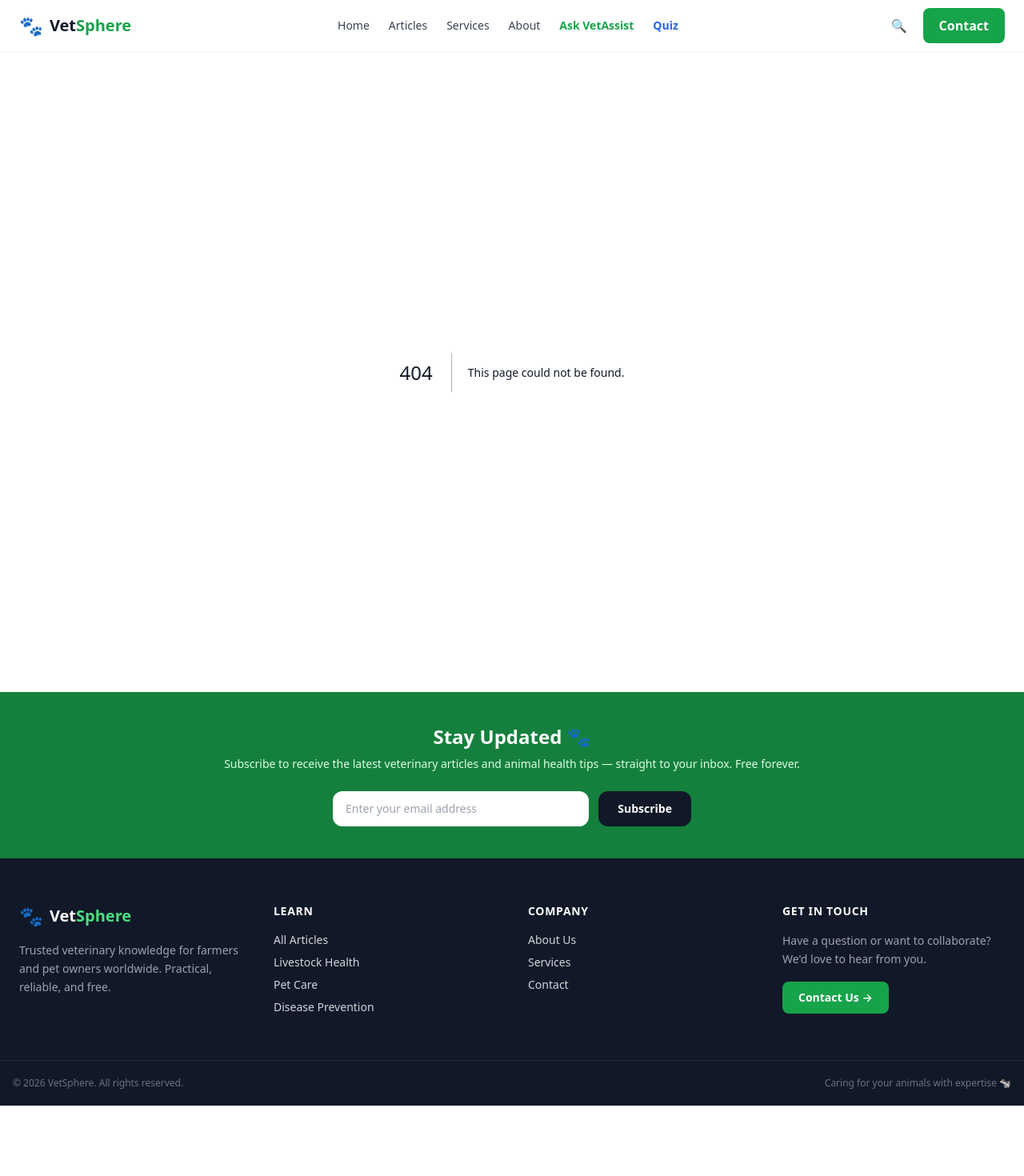
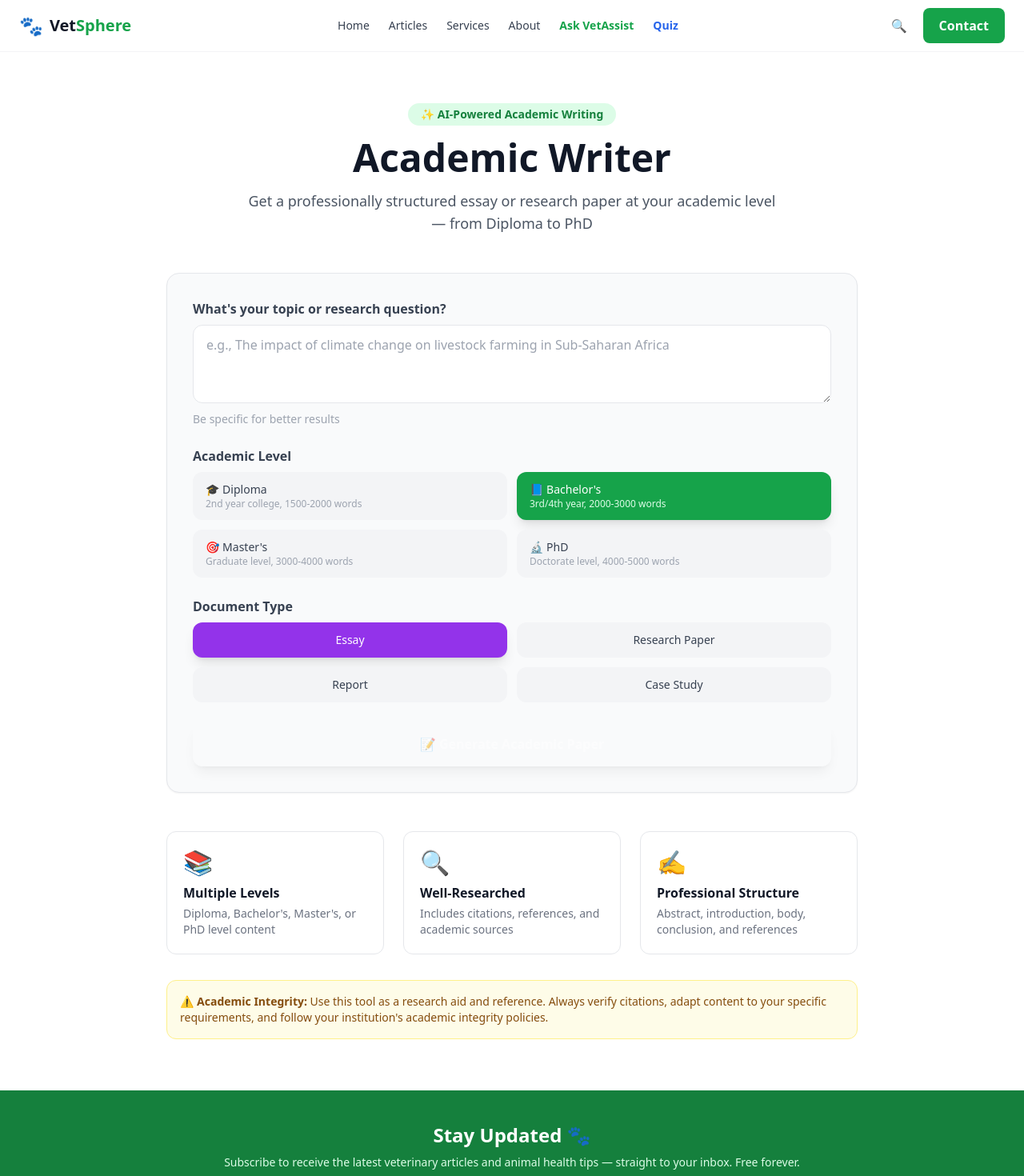
Before and after one commit to mathewschilongo099/VetSphere, a Next.js app: page /academic-writer in a window 1280 px wide. Before the commit this address had no page. Shown: the top 1470 px of the page at 80% size. Before the commit the page ends 1382 px from the top, so only its background shows below. Built offline with nearby package versions, Linux system fonts and the light colour scheme.

Commit message:
Create Academic Writer page with form and features
Added a new Academic Writer page with metadata, header, form, features, and disclaimer.

```diff
--- /dev/null
+++ b/src/app/academic-writer/page.tsx
@@ -0,0 +1,68 @@
+// src/app/academic-writer/page.tsx
+import AcademicWriterForm from '@/components/academic/AcademicWriterForm';
+
+export const metadata = {
+  title: 'Academic Writer - Generate Research & Essays | VetSphere',
+  description: 'Generate professional academic essays, research papers, and reports for diploma, bachelor, masters, or PhD level instantly.'
+};
+
+export default function AcademicWriterPage() {
+  return (
+    <div className="min-h-screen bg-white py-16">
+      <div className="max-w-4xl mx-auto px-4">
+        {/* Header */}
+        <div className="text-center mb-12">
+          <div className="inline-block bg-green-100 text-green-700 px-4 py-1 rounded-full text-sm font-semibold mb-4">
+            ✨ AI-Powered Academic Writing
+          </div>
+          <h1 className="text-4xl md:text-5xl font-extrabold text-gray-900 mb-4">
+            Academic Writer
+          </h1>
+          <p className="text-gray-600 text-lg max-w-2xl mx-auto">
+            Get a professionally structured essay or research paper at your academic level —
+            from Diploma to PhD
+          </p>
+        </div>
+
+        {/* Form */}
+        <div className="bg-gray-50 rounded-2xl p-6 md:p-8 border shadow-sm">
+          <AcademicWriterForm />
+        </div>
+
+        {/* Features */}
+        <div className="mt-12 grid md:grid-cols-3 gap-6">
+          {[
+            {
+              icon: '📚',
+              title: 'Multiple Levels',
+              desc: "Diploma, Bachelor's, Master's, or PhD level content"
+            },
+            {
+              icon: '🔍',
+              title: 'Well-Researched',
+              desc: 'Includes citations, references, and academic sources'
+            },
+            {
+              icon: '✍️',
+              title: 'Professional Structure',
+              desc: 'Abstract, introduction, body, conclusion, and references'
+            }
+          ].map((f) => (
+            <div key={f.title} className="p-5 border rounded-xl bg-white hover:shadow-md transition">
+              <div className="text-3xl mb-2">{f.icon}</div>
+              <div className="font-bold text-gray-900">{f.title}</div>
+              <div className="text-sm text-gray-500 mt-1">{f.desc}</div>
+            </div>
+          ))}
+        </div>
+
+        {/* Disclaimer */}
+        <div className="mt-8 p-4 bg-yellow-50 border border-yellow-200 rounded-xl text-sm text-yellow-800">
+          <strong>⚠️ Academic Integrity:</strong> Use this tool as a research aid and reference.
+          Always verify citations, adapt content to your specific requirements, and follow your
+          institution&apos;s academic integrity policies.
+        </div>
+      </div>
+    </div>
+  );
+}
```
